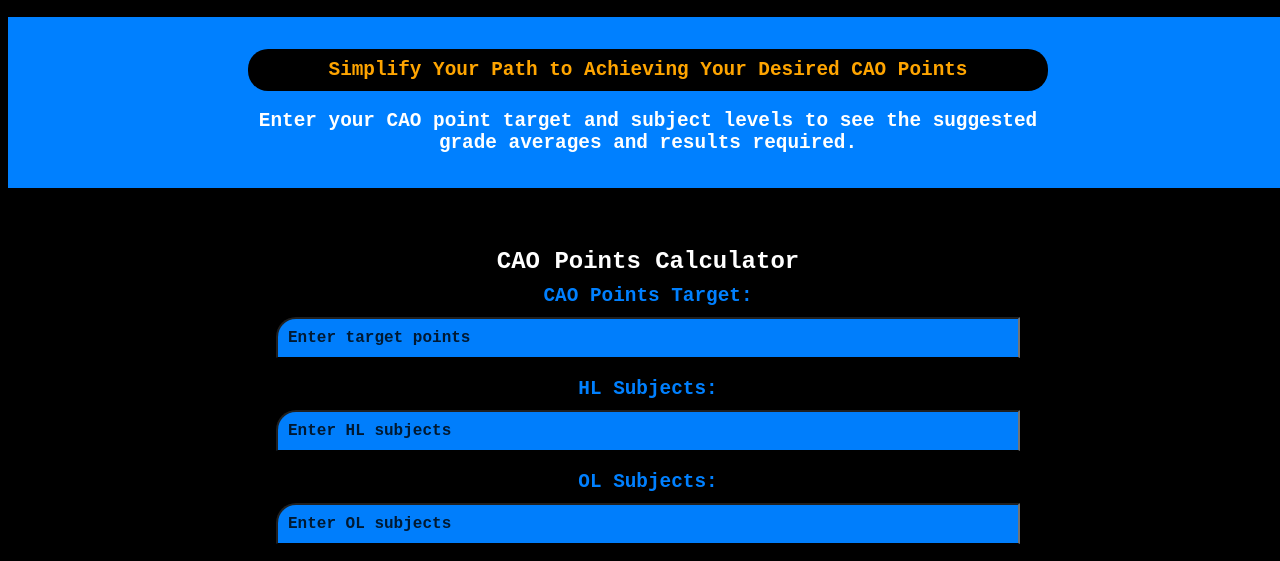
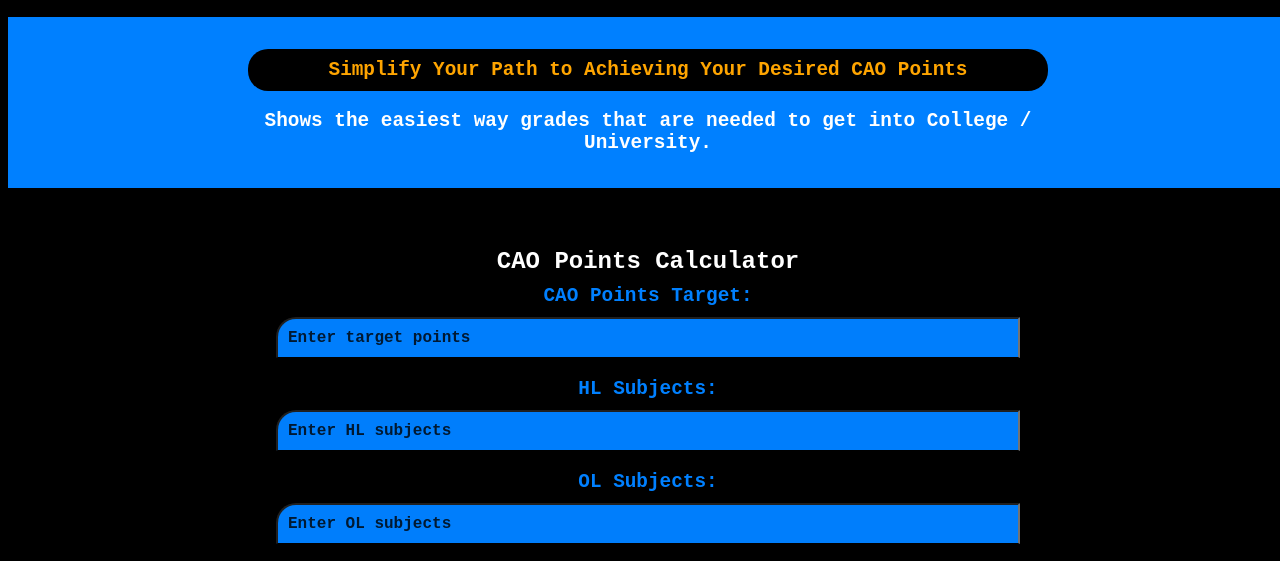
Before and after one commit to gojodev/caopoints, a plain HTML site: page public/index.html in a window 1280 px wide. Shown: the part 232-793 px from the top of the page. Drawn offline with Linux system fonts and the light colour scheme.

Commit message:
simplified the caopoints description

```diff
--- a/public/index.html
+++ b/public/index.html
@@ -41,8 +41,7 @@
       <h2 class="selected special-background">Simplify Your Path to
         Achieving Your Desired CAO Points</h2>
       <strong>
-        <h3 class="white">Enter your CAO point target and subject levels to see the suggested grade averages and results
-          required.
+        <h3 class="white">Shows the easiest way grades that are needed to get into College / University.
         </h3>
       </strong>
     </div>
```
